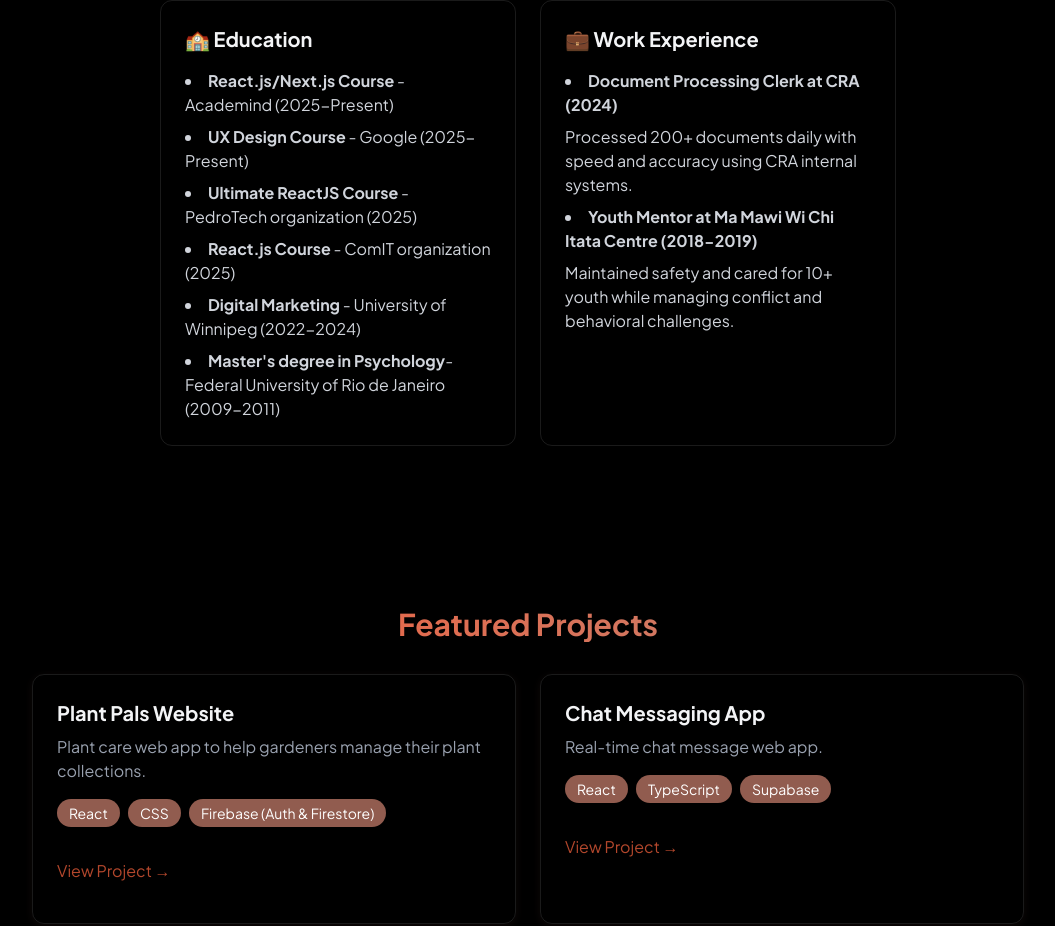
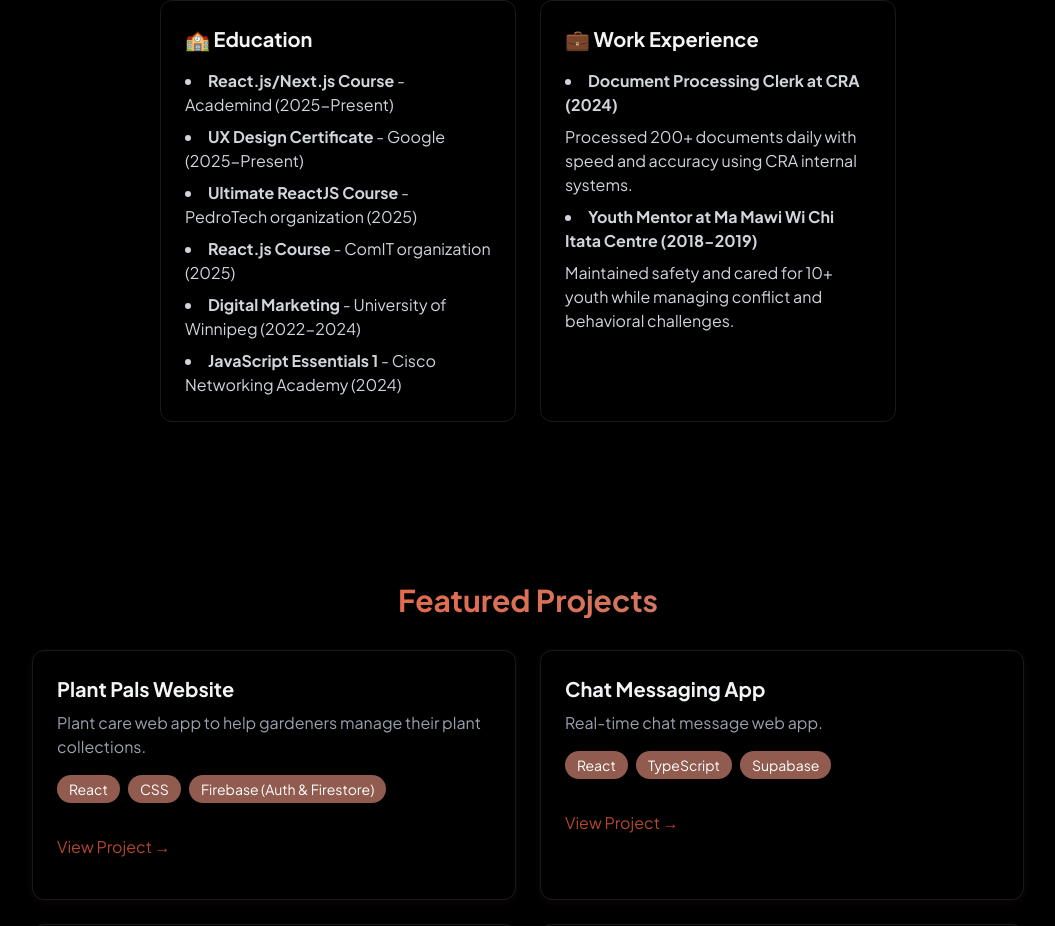
Before and after one commit to saraccmululo/Portfolio, a React (Vite) app: page / in a window 1280 px wide. Shown: the part 1414-2340 px from the top of the page, without its empty margins (112-1167 px from the left). Built offline with nearby package versions, Linux system fonts and the light colour scheme.

Commit message:
added JS course

```diff
--- a/src/components/sections/About.jsx
+++ b/src/components/sections/About.jsx
@@ -59,7 +59,7 @@ const About = () => {
                 <strong>React.js/Next.js Course</strong> - Academind (2025-Present)
               </li>
                <li>
-                <strong>UX Design Course</strong> - Google (2025-Present)
+                <strong>UX Design Certificate</strong> - Google (2025-Present)
               </li>
               <li>
                 <strong>Ultimate ReactJS Course</strong> - PedroTech organization (2025)
@@ -72,8 +72,7 @@ const About = () => {
                 (2022-2024)
               </li>
               <li>
-                <strong>Master's degree in Psychology</strong>-Federal
-                University of Rio de Janeiro (2009-2011)
+                <strong>JavaScript Essentials 1</strong> - Cisco Networking Academy (2024)
               </li>
             </ul>
           </div>
```
